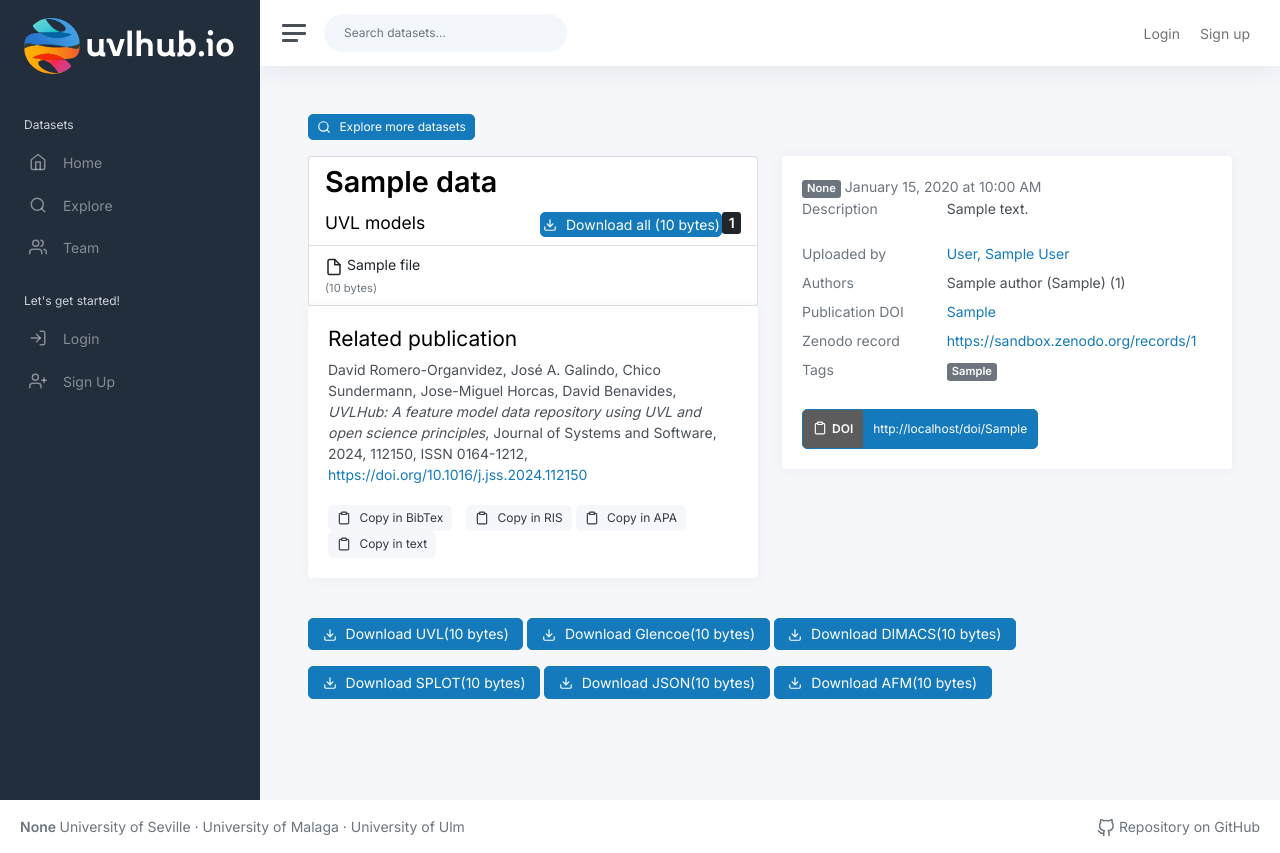
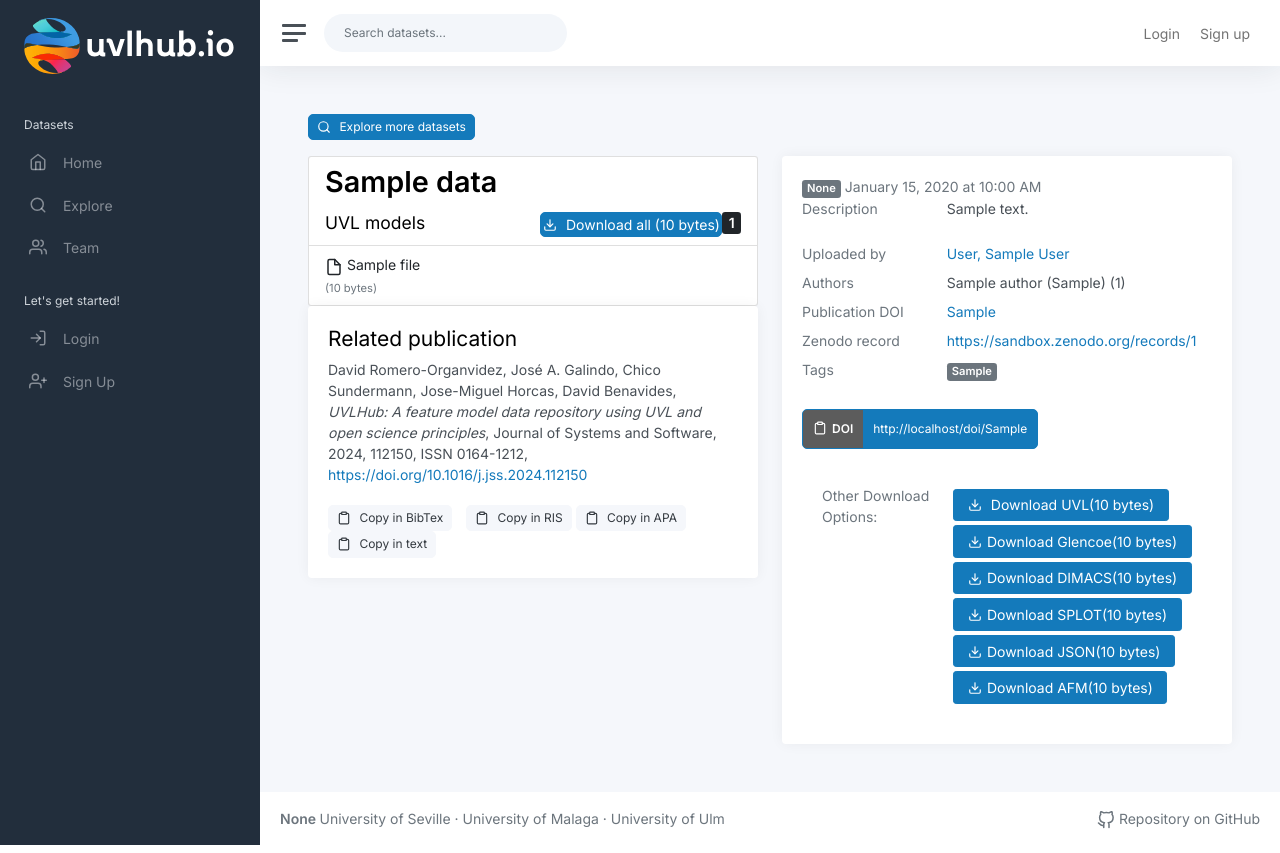
Before and after one commit to berenjena-hub/berenjena-hub, a Flask app: template app/modules/dataset/templates/dataset/view_dataset.html in a window 1280 px wide. Run offline with Flask 3, Linux system fonts and the light colour scheme; the template is opened without the code that fills it: values that come from a table or form of the project are taken from there, others are empty; tables that the repository leaves empty hold one stand-in row (values such as "Sample post"); parts of the project's set-up code (start-up, migrations or seed data) failed here and were passed over; some libraries are stand-ins or nearby versions.

Commit message:
feat(Improve UI): Reorganización elementos de la vista. #45

```diff
--- a/app/modules/dataset/templates/dataset/view_dataset.html
+++ b/app/modules/dataset/templates/dataset/view_dataset.html
@@ -214,157 +214,25 @@
                     </span>
                     <span class="doi_text">{{ dataset.get_uvlhub_doi() }}</span>
                 </button>
+
+                <div class="card-body mt-3">
+                    <div class="row">
+                        <div class="col-md-4 text-secondary">Other Download Options:</div>
+                        <div class="col-md-8">
+                            <a href="/dataset/download/{{ dataset.id }}" class="btn btn-primary mt-1"> <i data-feather="download" class="center-button-icon"></i>
+                                Download UVL({{ dataset.get_file_total_size_for_human() }})</a>
+                            <a href="/dataset/download/{{ dataset.id }}/glencoe" class="btn btn-primary mt-1"> <i data-feather="download" class="center-button-icon"></i>Download Glencoe({{ dataset.get_file_total_size_for_human() }})</a>
+                            <a href="/dataset/download/{{ dataset.id }}/dimacs" class="btn btn-primary mt-1"> <i data-feather="download" class="center-button-icon"></i>Download DIMACS({{ dataset.get_file_total_size_for_human() }})</a>
+                            <a href="/dataset/download/{{ dataset.id }}/splot" class="btn btn-primary mt-1"> <i data-feather="download" class="center-button-icon"></i>Download SPLOT({{ dataset.get_file_total_size_for_human() }})</a>
+                            <a href="/dataset/download/{{ dataset.id }}/json" class="btn btn-primary mt-1"> <i data-feather="download" class="center-button-icon"></i>Download JSON({{ dataset.get_file_total_size_for_human() }})</a>
+                            <a href="/dataset/download/{{ dataset.id }}/afm" class="btn btn-primary mt-1"> <i data-feather="download" class="center-button-icon"></i>Download AFM({{ dataset.get_file_total_size_for_human() }})</a>
+                        </div>
+                    </div>
+                </div>
             </div>
             {% endif %}
         </div>
     </div>
-</div>
-
-
-
-
-
-
-
-<!--<div class="col-xl-4 col-lg-12 col-md-12 col-sm-12">
-
-        <div class="list-group">
-
-            <div class="list-group-item">
-
-                <div class="row">
-                    <div class="col-12 d-flex justify-content-between align-items-center">
-                        <h4 style="margin-bottom: 0px">UVL models</h4>
-                        <h4 style="margin-bottom: 0px;"><span class="badge bg-dark">{{ dataset.get_files_count() }}</span></h4>
-                    </div>
-                </div>
-
-
-            </div>
-
-
-            {% for feature_model in dataset.feature_models %}
-                {% for file in feature_model.files %}
-                    <div class="list-group-item">
-
-                        <div class="row">
-                            <div class="col-12">
-
-                                <div class="row">
-                                    <div class="col-8">
-                                        <i data-feather="file"></i> {{ file.name }}
-                                        <br>
-                                        <small class="text-muted">({{ file.get_formatted_size() }})</small>
-                                    </div>
-                                    <div class="col-2">
-                                        <div id="check_{{ file.id }}">
-                                        </div>
-                                    </div>
-                                </div>
-
-
-                            </div>
-                            <div class="col-12 text-end" >
-
-                                <button onclick="viewFile('{{ file.id }}')" class="btn btn-outline-secondary btn-sm" style="border-radius: 5px;">
-                                    <i data-feather="eye"></i> View
-                                </button>
-
-                                <div class="btn-group" role="group">
-                                    <button id="btnGroupDrop{{ file.id }}" type="button" class="btn btn-outline-primary btn-sm dropdown-toggle" data-bs-toggle="dropdown" aria-expanded="false" style=" border-radius: 5px;">
-                                        <i data-feather="check"></i> Check
-                                    </button>
-                                    <ul class="dropdown-menu" aria-labelledby="btnGroupDrop{{ file.id }}">
-                                        <li>
-                                            <a class="dropdown-item" href="javascript:void(0);" onclick="checkUVL('{{ file.id }}')">Syntax check</a>
-                                        </li>
-                                        <!--
-                                        <li>
-                                            <a class="dropdown-item" href="{{ url_for('flamapy.valid', file_id=file.id) }}">SAT validity check</a>
-                                        </li>
-                                        --
-                                    </ul>
-                                </div>
-
-                                <div class="btn-group" role="group">
-                                    <button id="btnGroupDropExport{{ file.id }}" type="button" class="btn btn-primary btn-sm dropdown-toggle" data-bs-toggle="dropdown" aria-expanded="false" style=" border-radius: 5px;">
-                                        <i data-feather="download"></i> Export
-                                    </button>
-                                    <ul class="dropdown-menu" aria-labelledby="btnGroupDropExport{{ file.id }}">
-                                        <li>
-                                            <a class="dropdown-item" href="{{ url_for('hubfile.download_file', file_id=file.id) }}">
-                                                UVL
-                                            </a>
-                                            <a class="dropdown-item" href="{{ url_for('flamapy.to_glencoe', file_id=file.id) }}">
-                                                Glencoe
-                                            </a>
-                                        </li>
-                                        <li>
-                                            <a class="dropdown-item" href="{{ url_for('flamapy.to_cnf', file_id=file.id) }}">
-                                                DIMACS
-                                            </a>
-                                        </li>
-                                        <li>
-                                            <a class="dropdown-item" href="{{ url_for('flamapy.to_splot', file_id=file.id) }}">
-                                                SPLOT
-                                            </a>
-                                        </li>
-                                        <li>
-                                            <a class="dropdown-item" href="{{ url_for('flamapy.to_json', file_id=file.id) }}">
-                                                JSON
-                                            </a>
-                                        </li>
-                                        <li>
-                                            <a class="dropdown-item" href="{{ url_for('flamapy.to_afm', file_id=file.id) }}">
-                                                AFM
-                                            </a>
-                                        </li>
-                                    </ul>
-                                </div>
-
-
-
-                            </div>
-                        </div>
-                    </div>
-                {% endfor %}
-            {% endfor %}
-        </div> -->
-
-
-
-        <a href="/dataset/download/{{ dataset.id }}" class="btn btn-primary mt-3" style="border-radius: 5px;">
-            <i data-feather="download" class="center-button-icon"></i>
-            Download UVL({{ dataset.get_file_total_size_for_human() }})
-        </a>
-
-        <a href="/dataset/download/{{ dataset.id }}/glencoe" class="btn btn-primary mt-3" style="border-radius: 5px;">
-            <i data-feather="download" class="center-button-icon"></i>
-            Download Glencoe({{ dataset.get_file_total_size_for_human() }})
-        </a>
-
-        <a href="/dataset/download/{{ dataset.id }}/dimacs" class="btn btn-primary mt-3" style="border-radius: 5px;">
-            <i data-feather="download" class="center-button-icon"></i>
-            Download DIMACS({{ dataset.get_file_total_size_for_human() }})
-        </a>
-
-        <a href="/dataset/download/{{ dataset.id }}/splot" class="btn btn-primary mt-3" style="border-radius: 5px;">
-            <i data-feather="download" class="center-button-icon"></i>
-            Download SPLOT({{ dataset.get_file_total_size_for_human() }})
-        </a>
-
-        <a href="/dataset/download/{{ dataset.id }}/json" class="btn btn-primary mt-3" style="border-radius: 5px;">
-            <i data-feather="download" class="center-button-icon"></i>
-            Download JSON({{ dataset.get_file_total_size_for_human() }})
-        </a>
-
-        <a href="/dataset/download/{{ dataset.id }}/afm" class="btn btn-primary mt-3" style="border-radius: 5px;">
-            <i data-feather="download" class="center-button-icon"></i>
-            Download AFM({{ dataset.get_file_total_size_for_human() }})
-        </a>
-
-    </div>
-
 </div>
 
 <script type="text/javascript" src="https://cdn.jsdelivr.net/pyodide/v0.23.4/full/pyodide.js"></script>
```
